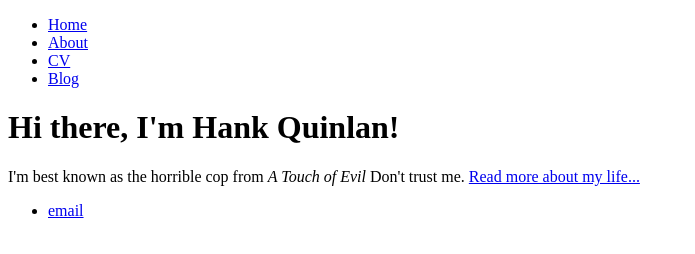
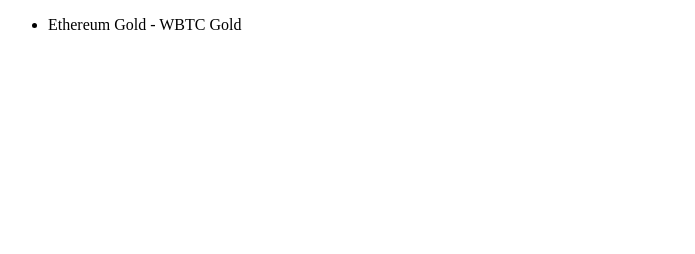
Before and after one commit to GandhijiGold/GandhijiGold.github.io, a plain HTML site: page index.html in a window 1280 px wide. Shown: the whole page, without its empty margins (0-695 px from the left). Drawn offline with Linux system fonts and the light colour scheme.

Commit message:
Update index.html

```diff
--- a/index.html
+++ b/index.html
@@ -5,22 +5,14 @@
 	</head>
 	<body>
 		<nav>
-    		<ul>
-        		<li><a href="/">Home</a></li>
-	        	<li><a href="/about">About</a></li>
-        		<li><a href="/cv">CV</a></li>
-        		<li><a href="/blog">Blog</a></li>
-    		</ul>
 		</nav>
 		<div class="container">
     		<div class="blurb">
-        		<h1>Hi there, I'm Hank Quinlan!</h1>
-				<p>I'm best known as the horrible cop from <em>A Touch of Evil</em> Don't trust me. <a href="/about">Read more about my life...</a></p>
     		</div><!-- /.blurb -->
 		</div><!-- /.container -->
 		<footer>
     		<ul>
-        		<li><a href="mailto:shakeeln786@gmail.com">email</a></li>
+        		<li>Ethereum Gold - WBTC Gold</li>
 			</ul>
 		</footer>
 	</body>
```
